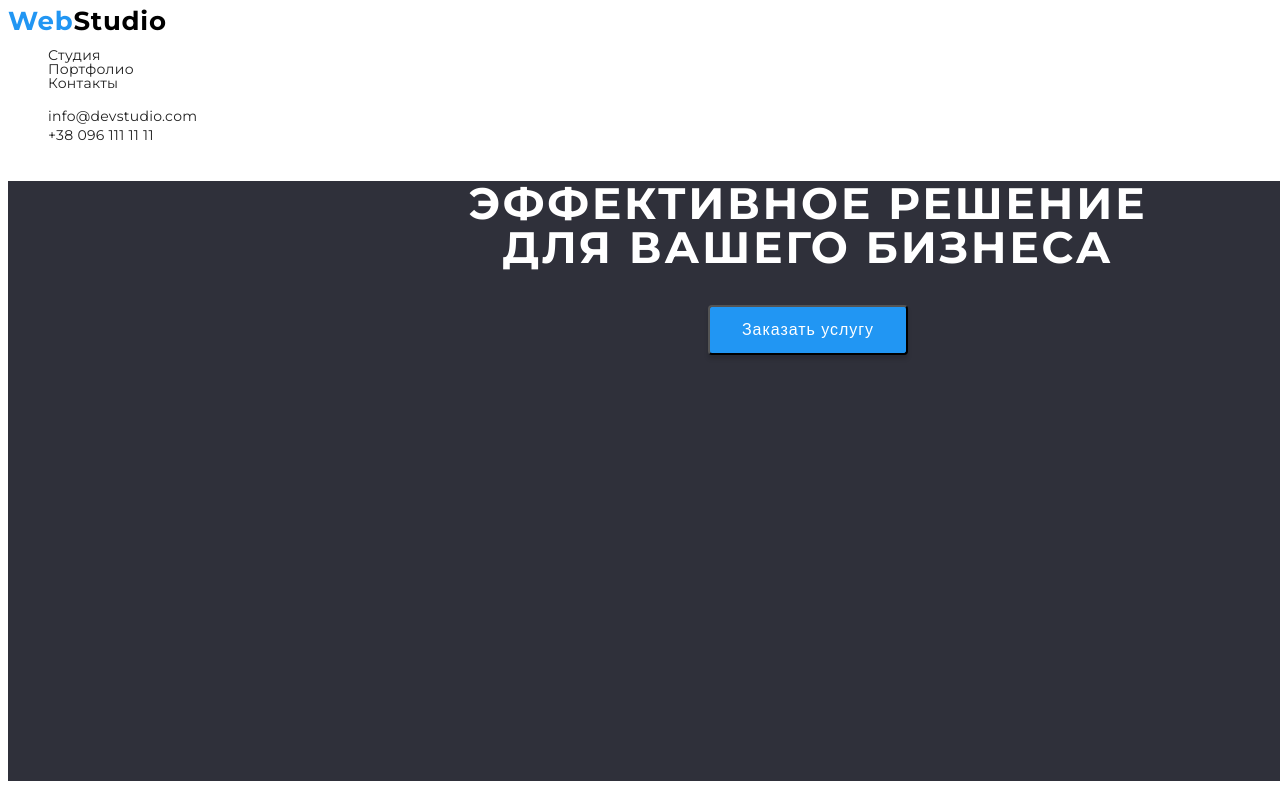
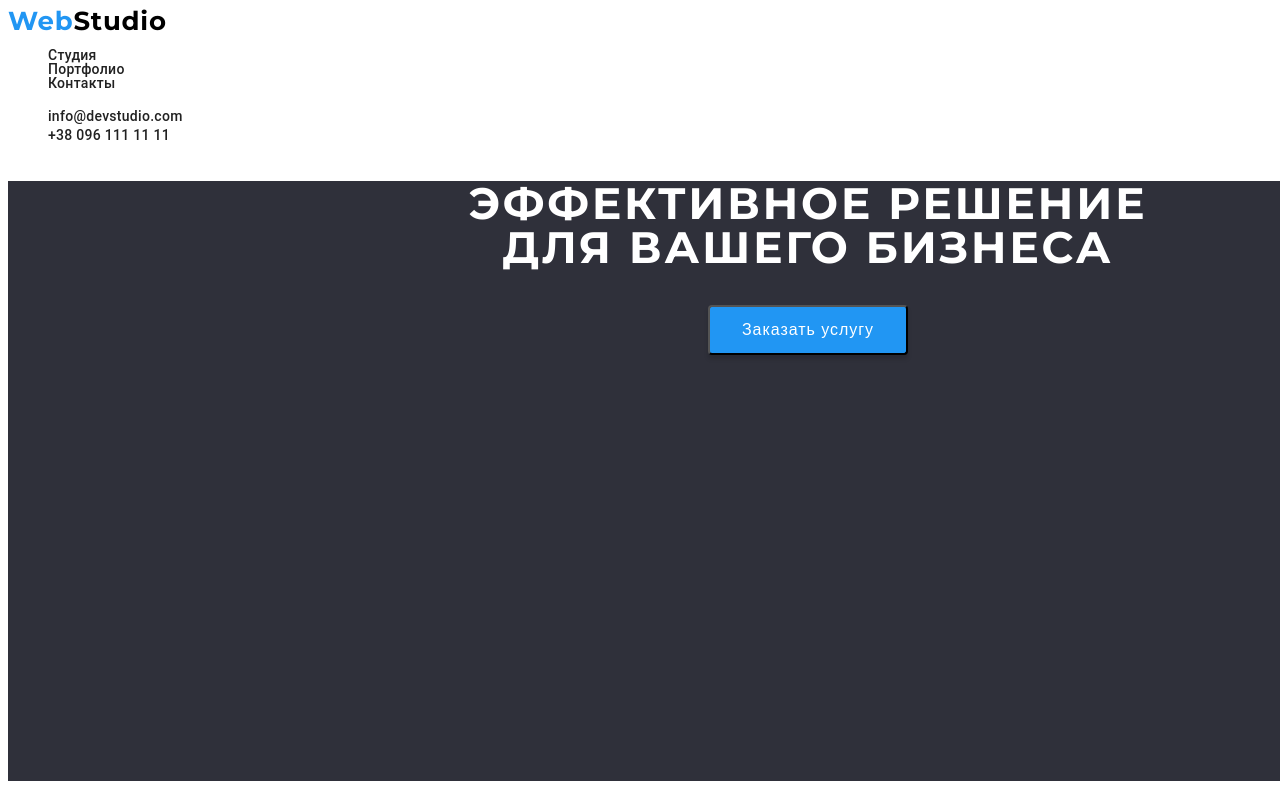
Before and after one commit to realtrueluv/goit-markup-hw-02, a plain HTML site: page index.html in a window 1280 px wide. Shown: the top 794 px of the page. Drawn offline with Linux system fonts and the light colour scheme.

Commit message:
Update style.css

```diff
--- a/css/style.css
+++ b/css/style.css
@@ -46,6 +46,9 @@ body {
 }
 
 .text-razmer {
+    font-family: Roboto;
+    font-style: normal;
+    font-weight: 500;
     font-size: 14px;
     line-height: 1;
     letter-spacing: 0.02em;
@@ -212,6 +215,10 @@ footer {
 }
 
 /* ховеры */
+.telmail-futer:hover {
+    color: #2196F3;
+}
+
 .adress:hover {
     color: #2196F3;
 }
```
